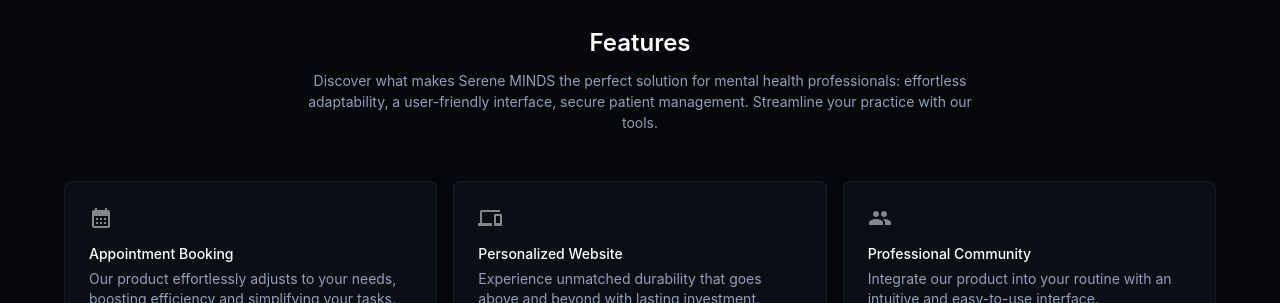
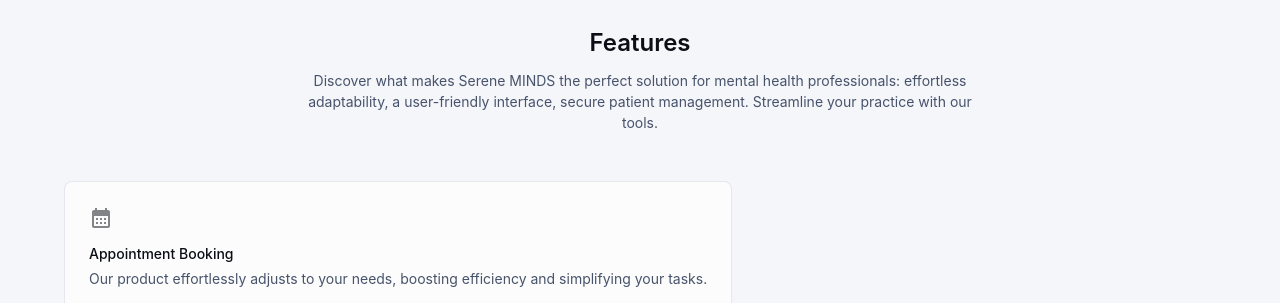
Before and after one commit to anshuman0427/serenemindslanding, a React (Create React App) app: page / in a window 1280 px wide. Shown: the part 2497-2800 px from the top of the page. Built offline with nearby package versions, Linux system fonts and the light colour scheme.

Commit message:
first commit

```diff
--- a/src/components/AppAppBar.js
+++ b/src/components/AppAppBar.js
@@ -24,11 +24,9 @@
   borderRadius: `calc(${theme.shape.borderRadius}px + 8px)`,
   backdropFilter: 'blur(24px)',
   border: '1px solid',
-  borderColor: (theme.vars || theme).palette.divider,
-  backgroundColor: theme.vars
-    ? `rgba(${theme.vars.palette.background.defaultChannel} / 0.4)`
-    : alpha(theme.palette.background.default, 0.4),
-  boxShadow: (theme.vars || theme).shadows[1],
+  borderColor: theme.palette.divider,
+  backgroundColor: alpha(theme.palette.background.default, 0.4), // Light mode background
+  boxShadow: theme.shadows[1],
   padding: '8px 12px',
 }));
 
@@ -56,10 +54,9 @@
   return (
     <AppBar
       position="fixed"
-      enableColorOnDark
       sx={{
         boxShadow: 0,
-        bgcolor: 'transparent',
+        bgcolor: 'transparent', // Transparent background
         backgroundImage: 'none',
         mt: 'calc(var(--template-frame-height, 0px) + 28px)',
       }}
@@ -178,7 +175,7 @@
             Serene MINDS is Live!
           </Typography>
           <Typography id="modal-description" sx={{ mb: 3 }}>
-            Use Desktop, Laptop, or any bigger screen to access for a better
+            Use Desktop, Laptop, or any other bigger screen to access for a better
             experience. We are working to make it available on mobile.
           </Typography>
           <Button variant="contained" onClick={handleCloseModal}>
--- a/src/components/FAQ.js
+++ b/src/components/FAQ.js
@@ -17,9 +17,8 @@
   };
 
   return (
-    <Box id="faq" sx={{ py: 8 }}>
+    <Box id="faq" sx={{ py: 8, bgcolor: 'background.paper' }}> {/* Ensure light mode background */}
       <Container
-      id="faq"
         sx={{
           pt: { xs: 4, sm: 12 },
           pb: { xs: 8, sm: 16 },
@@ -61,7 +60,7 @@
                 gutterBottom
                 sx={{ maxWidth: { sm: '100%', md: '70%' } }}
               >
-              Serene MINDS is a SaaS platform designed for mental health professionals, freelance health practitioners, NGOs, mental health organizations and small clinic owners. It provides tools for appointment booking, patient management, payment processing, and more—all in one place.
+                Serene MINDS is a SaaS platform designed for mental health professionals, freelance health practitioners, NGOs, mental health organizations, and small clinic owners. It provides tools for appointment booking, patient management, payment processing, and more—all in one place.
               </Typography>
             </AccordionDetails>
           </Accordion>
@@ -153,7 +152,7 @@
                 gutterBottom
                 sx={{ maxWidth: { sm: '100%', md: '70%' } }}
               >
-              You don't have to. Serene MINDS isn't for everyone - its only for selected psychologists who have aspirations for themselves and passion to help others. We partner with dedicated mental health professionals who are passionate about helping others and committed to delivering high-quality care.
+                You don't have to. Serene MINDS isn't for everyone—it's only for selected psychologists who have aspirations for themselves and a passion to help others. We partner with dedicated mental health professionals who are passionate about helping others and committed to delivering high-quality care.
               </Typography>
             </AccordionDetails>
           </Accordion>
--- a/src/components/Features.js
+++ b/src/components/Features.js
@@ -44,7 +44,7 @@
         background:
           'linear-gradient(to bottom right, hsl(210, 98%, 48%), hsl(210, 98%, 35%))',
         color: 'hsl(0, 0%, 100%)',
-        borderColor: (theme.vars || theme).palette.primary.light,
+        borderColor: theme.palette.primary.light,
         '& .MuiChip-label': {
           color: 'hsl(0, 0%, 100%)',
         },
@@ -57,7 +57,6 @@
   if (!items[selectedItemIndex]) {
     return null;
   }
-
 
   return (
     <Box id="highlights" sx={{ py: 8 }}>
@@ -144,7 +143,7 @@
             variant="body1"
             sx={{ color: 'text.secondary', mb: { xs: 2, sm: 4 } }}
           >
-          Provide a brief overview of the key features of the product.
+            A brief overview of the key features of the product.
           </Typography>
         </Box>
         <Box
@@ -174,7 +173,7 @@
                       height: '100%',
                       width: '100%',
                       '&:hover': {
-                      backgroundColor: (theme.vars || theme).palette.action.hover,
+                        backgroundColor: theme.palette.action.hover,
                       },
                     }),
                     selectedItemIndex === index && {
@@ -200,7 +199,6 @@
                     ]}
                   >
                     {icon}
-
                     <Typography variant="h6">{title}</Typography>
                     <Typography variant="body2">{description}</Typography>
                   </Box>
--- a/src/components/Footer.js
+++ b/src/components/Footer.js
@@ -7,7 +7,6 @@
 import Typography from '@mui/material/Typography';
 import LinkedInIcon from '@mui/icons-material/LinkedIn';
 import InstagramIcon from '@mui/icons-material/Instagram';
-import FacebookIcon from '@mui/icons-material/Facebook';
 
 function Copyright() {
   return (
@@ -26,7 +25,7 @@
   return (
     <Box
       sx={{
-        backgroundColor: 'background.paper',
+        backgroundColor: '#ffffff', // Explicitly set light background
         color: 'text.secondary',
         py: 6,
         borderTop: '1px solid',
@@ -64,7 +63,6 @@
               >
                 <LinkedInIcon />
               </IconButton>
-
             </Stack>
           </Box>
 
@@ -75,9 +73,6 @@
             <Link color="inherit" variant="body2" href="#">
               Highlights
             </Link>
-            {/* <Link color="inherit" variant="body2" href="#">
-              Testimonials
-            </Link> */}
             <Link color="inherit" variant="body2" href="#">
               Features
             </Link>
--- a/src/components/Hero.js
+++ b/src/components/Hero.js
@@ -44,12 +44,13 @@
 
   return (
     <Box
-      sx={(theme) => ({
+      sx={{
         width: '100%',
         backgroundRepeat: 'no-repeat',
         backgroundImage:
           'radial-gradient(ellipse 80% 50% at 50% -20%, hsl(210, 100%, 90%), transparent)',
-      })}
+        backgroundColor: '#ffffff', // Explicitly set light background
+      }}
     >
       <Container
         sx={{
@@ -72,18 +73,19 @@
               textAlign: 'center',
               whiteSpace: { xs: 'normal', sm: 'normal', md: 'nowrap' },
               lineHeight: 1.2,
+              color: 'text.primary', // Ensure light mode text color
             }}
           >
             The simplest way to manage your
           </Typography>
           <Typography
             variant="h1"
-            sx={(theme) => ({
+            sx={{
               fontSize: 'clamp(2.5rem, 8vw, 3.5rem)',
               textAlign: 'center',
               color: 'primary.main',
               lineHeight: 1.2,
-            })}
+            }}
           >
             Mental Health Practice
           </Typography>
@@ -149,7 +151,7 @@
             Serene MINDS is Live!
           </Typography>
           <Typography id="modal-description" sx={{ mb: 3 }}>
-            Use Desktop, Laptop, or any bigger screen to access for a better
+            Use Desktop, Laptop, or any other bigger screen to access for a better
             experience. We are working to make it available on mobile.
           </Typography>
           <Button variant="contained" onClick={handleCloseModal}>
--- a/src/components/Highlights.js
+++ b/src/components/Highlights.js
@@ -55,12 +55,11 @@
   return (
     <Box id="features" sx={{ py: 8 }}>
       <Box
-
         sx={{
           pt: { xs: 4, sm: 12 },
           pb: { xs: 8, sm: 16 },
-        color: 'white',
-        bgcolor: 'grey.900',
+          color: 'text.primary', // Use default text color for light theme
+          bgcolor: 'background.paper', // Use default background color for light theme
         }}
       >
         <Container
@@ -81,13 +80,13 @@
             <Typography component="h2" variant="h4" gutterBottom>
               Features
             </Typography>
-          <Typography variant="body1" sx={{ color: 'grey.400' }}>
+            <Typography variant="body1" sx={{ color: 'text.secondary' }}>
               Discover what makes Serene MINDS the perfect solution for mental health professionals: effortless adaptability, a user-friendly interface, secure patient management. Streamline your practice with our tools.
             </Typography>
           </Box>
           <Grid container spacing={2}>
             {items.map((item, index) => (
-            <Grid size={{ xs: 12, sm: 6, md: 4 }} key={index}>
+              <Grid item xs={12} sm={6} md={4} key={index}>
                 <Stack
                   direction="column"
                   component={Card}
@@ -97,8 +96,8 @@
                     color: 'inherit',
                     p: 3,
                     height: '100%',
-                  borderColor: 'hsla(220, 25%, 25%, 0.3)',
-                  backgroundColor: 'grey.800',
+                    borderColor: 'divider', // Use default border color for light theme
+                    backgroundColor: 'background.default', // Use default card background color for light theme
                   }}
                 >
                   <Box sx={{ opacity: '50%' }}>{item.icon}</Box>
@@ -106,7 +105,7 @@
                     <Typography gutterBottom sx={{ fontWeight: 'medium' }}>
                       {item.title}
                     </Typography>
-                  <Typography variant="body2" sx={{ color: 'grey.400' }}>
+                    <Typography variant="body2" sx={{ color: 'text.secondary' }}>
                       {item.description}
                     </Typography>
                   </div>
--- a/src/components/Pricing.js
+++ b/src/components/Pricing.js
@@ -69,10 +69,11 @@
             justifyContent: 'space-between',
             width: '100%',
             maxWidth: '1200px',
-          border: 'none',
-          background: 'radial-gradient(circle at 50% 0%, hsl(220, 20%, 35%), hsl(220, 30%, 6%))',
-          boxShadow: '0 8px 12px hsla(220, 20%, 42%, 0.2)',
-          color: 'grey.100',
+            border: '1px solid',
+            borderColor: 'divider', // Use default border color for light theme
+            background: 'background.paper', // Use default background color for light theme
+            boxShadow: '0 8px 12px hsla(220, 20%, 42%, 0.1)', // Lighter shadow
+            color: 'text.primary', // Use default text color for light theme
             gap: { xs: 4, sm: 6 },
             height: { xs: 'auto', sm: '400px' }, // Increased height for desktop
           }}
@@ -90,7 +91,7 @@
             <Typography
               component="h3"
               variant="h1"
-            sx={{ fontWeight: 'bold', color: 'primary.light', mb: 2 }}
+              sx={{ fontWeight: 'bold', color: 'primary.main', mb: 2 }} // Use primary.main for better contrast
             >
               FREE
             </Typography>
@@ -108,7 +109,7 @@
                     key={feature}
                     sx={{ py: 1.5, display: 'flex', gap: 1.5, alignItems: 'center' }}
                   >
-                  <CheckCircleRoundedIcon sx={{ width: 20, color: 'primary.light' }} />
+                    <CheckCircleRoundedIcon sx={{ width: 20, color: 'primary.main' }} /> {/* Use primary.main */}
                     <Typography variant="subtitle2" component={'span'}>
                       {feature}
                     </Typography>
@@ -121,7 +122,7 @@
                     key={feature}
                     sx={{ py: 1.5, display: 'flex', gap: 1.5, alignItems: 'center' }}
                   >
-                  <CheckCircleRoundedIcon sx={{ width: 20, color: 'primary.light' }} />
+                    <CheckCircleRoundedIcon sx={{ width: 20, color: 'primary.main' }} /> {/* Use primary.main */}
                     <Typography variant="subtitle2" component={'span'}>
                       {feature}
                     </Typography>
```
Lines whose indentation alone changed are shown as unchanged.
